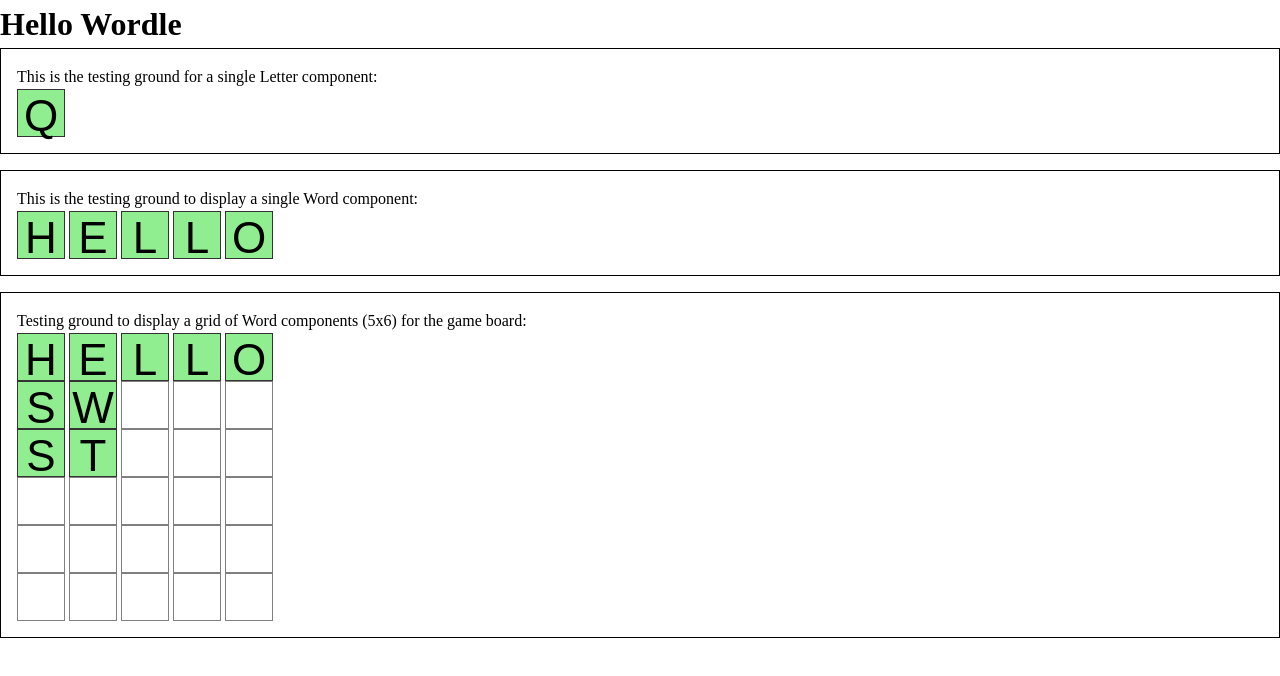
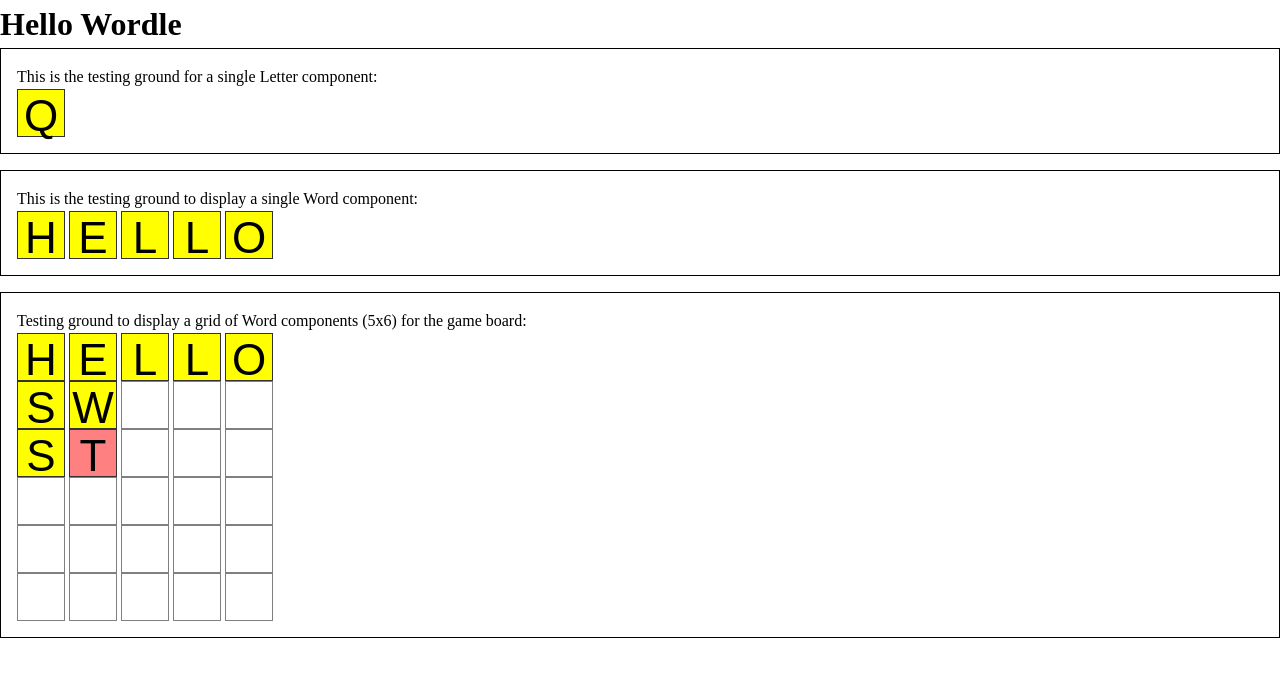
Before and after one commit to franco-ortega/wordle-clone-v2, a Next.js app: page / in a window 1280 px wide. Shown: the top 676 px of the page. Built offline with nearby package versions, Linux system fonts and the light colour scheme.

Commit message:
add styles for CORRECT and INCORRECT letter states

```diff
--- a/src/components/Letter/Letter.module.css
+++ b/src/components/Letter/Letter.module.css
@@ -18,5 +18,15 @@
 
 .filled {
 	border-color: hsl(0, 0%, 20%);
-	background-color: lightgreen;
+	background-color: hsl(120, 73%, 75%);
 }
+
+.correct {
+	border-color: hsl(0, 0%, 20%);
+	background-color: hsl(60, 100%, 50%);
+}
+
+.incorrect {
+	border-color: hsl(0, 0%, 20%);
+	background-color: hsl(0, 100%, 75%);
+}
--- a/src/components/Letter/Letter.tsx
+++ b/src/components/Letter/Letter.tsx
@@ -21,7 +21,9 @@ export default function Letter({ letter, letterState, correctLetter }: Props) {
 	console.log({ correctLetter, letter, letterState });
 
 	return (
-		<p className={`${styles.Letter} ${letter ? styles.filled : ''}`}>
+		<p
+			className={`${styles.Letter} ${letter ? styles.filled : ''} ${letter === correctLetter ? styles.correct : ''} ${letter && letter !== correctLetter ? styles.incorrect : ''}`}
+		>
 			{letter}
 		</p>
 	);
```
